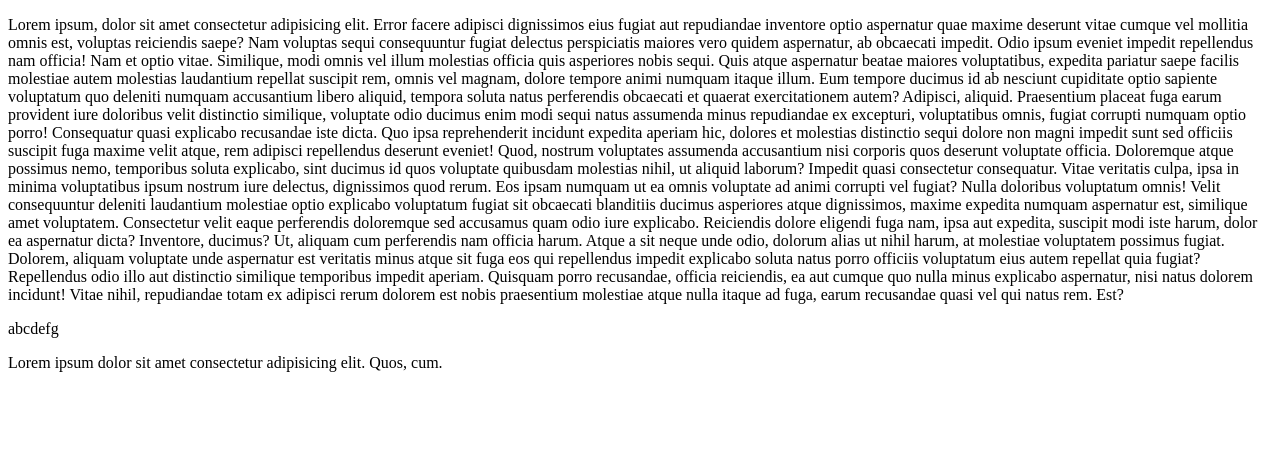
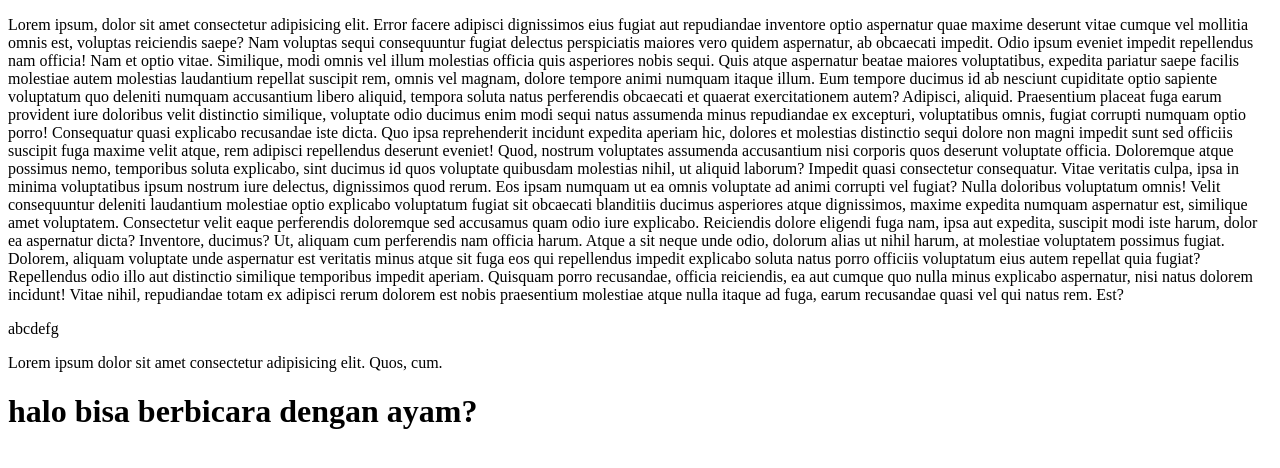
Before and after one commit to Aelzyy/op_github, a plain HTML site: page index.html in a window 1280 px wide. Drawn offline with Linux system fonts and the light colour scheme.

Commit message:
tambah h1

```diff
--- a/index.html
+++ b/index.html
@@ -19,5 +19,6 @@
     <tr>g</tr>
     </table>
     <p>Lorem ipsum dolor sit amet consectetur adipisicing elit. Quos, cum.</p>
+    <h1>halo bisa berbicara dengan ayam?</h1>
 </body>
 </html>
```
